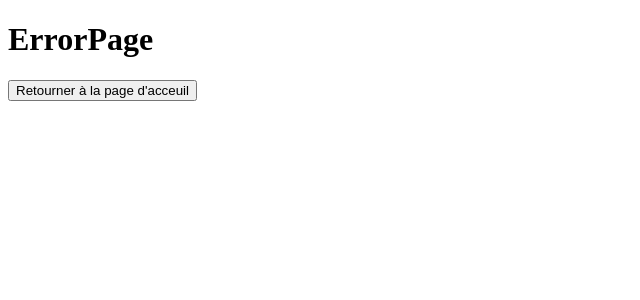
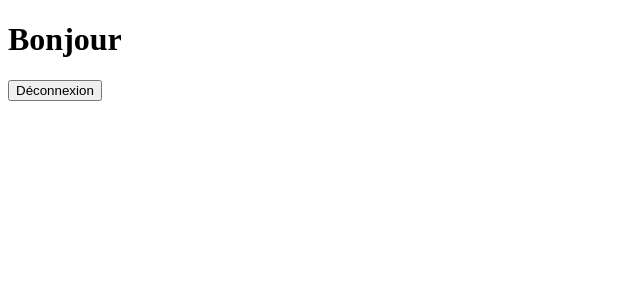
Before and after one commit to wonepo/crazee-burger, a React (Vite) app: page /order in a window 1280 px wide. Shown: the top 300 px of the page, without its empty margins (0-640 px from the left). Built offline with nearby package versions, Linux system fonts and the light colour scheme.

Commit message:
🐛 F02 : App > Ajout d'une route

```diff
--- a/src/App.tsx
+++ b/src/App.tsx
@@ -20,6 +20,7 @@ function App() {
     <BrowserRouter>
       <Routes>
         <Route path="/" element={<LoginForm />} />
+        <Route path="/order" element={<OrderPage />} />
         <Route path="/order/:id" element={<OrderPage />} />
         <Route path="/*" element={<ErrorPage />} />
       </Routes>
```
